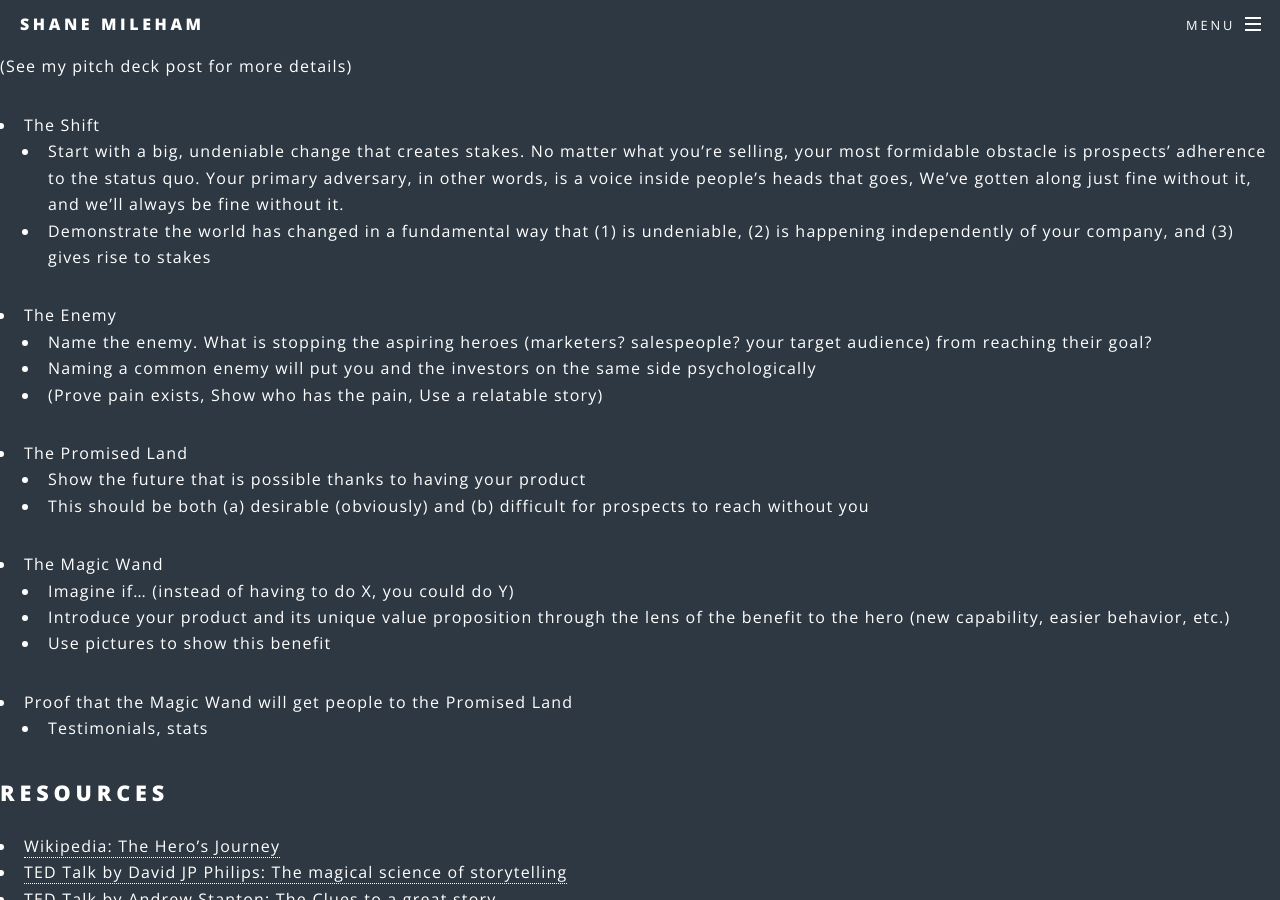
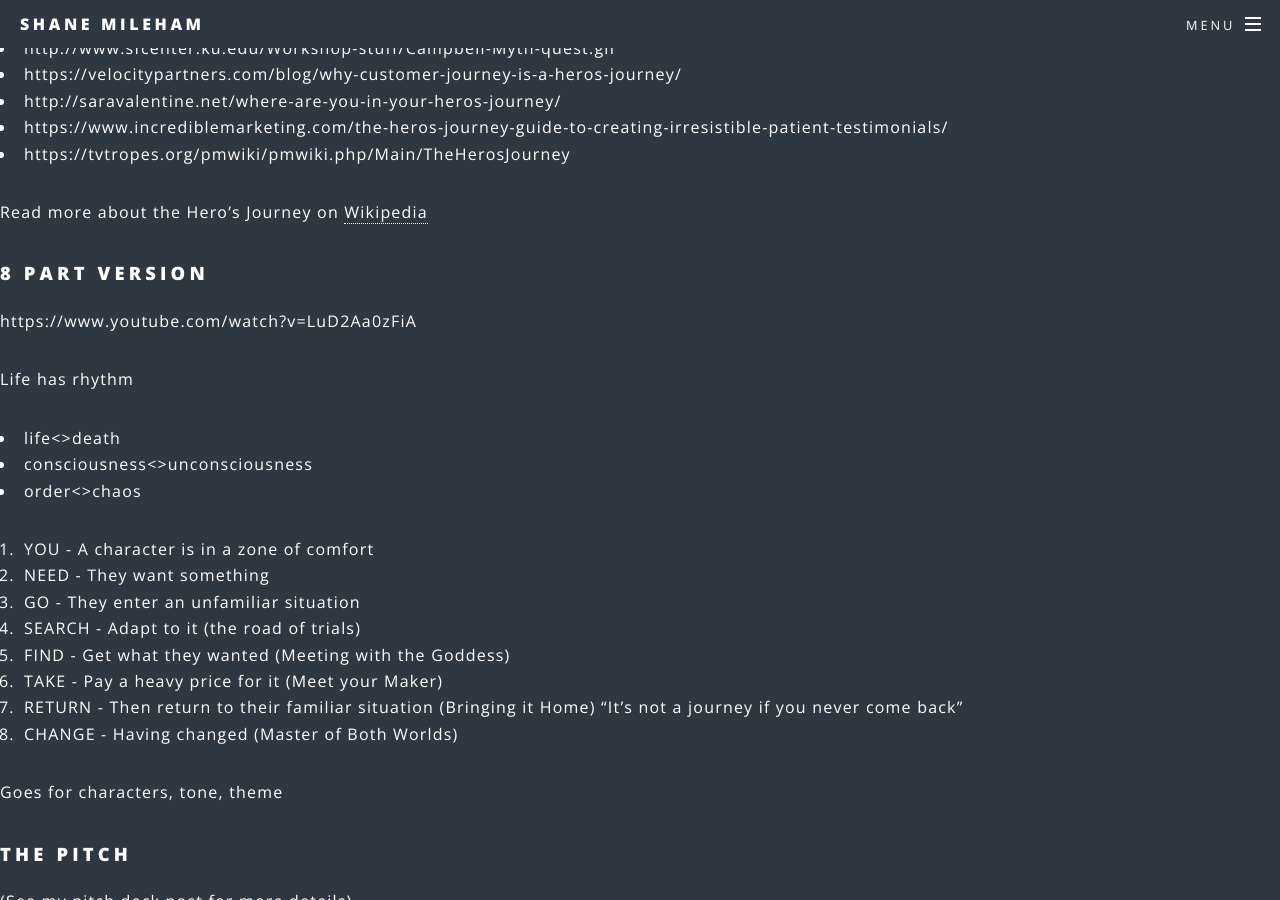
Before and after one commit to shanemileham/shanemileham.github.io, a Jekyll site: the page built from _kb/learn/storytelling.md, in a window 1280 px wide and 900 px high, scrolled down 3417 px. Built offline with Jekyll 4.4.1, drawn with Linux system fonts in a browser that asks for light colours; comment, search, counter and statistics services are not loaded; some of the changed text lies outside the part shown.

Commit message:
Added storytelling notes on 8 part hero's journey

```diff
--- a/_kb/learn/storytelling.md
+++ b/_kb/learn/storytelling.md
@@ -6,12 +6,22 @@ title: Storytelling
 
 ## Storytelling Overview
 
+"In the end we're all stories" - Dr who River
+
+
+
 - What is a story?
 - Why are you telling a story? To whom? What do they want?
 - What makes a story interesting/memorable?
 - What questions can you ask to make someone else's story memorable?
 
 “Think of a moment in which your own failures led to success in your career, or a lesson that a parent or mentor imparted,” says Sachs. “Any of these things can be interesting emotional entry points to a story.”
+
+
+Any mythology worth remembering will be global in scope. The earth is our home and humankind is our family.
+
+Myths have been around for much longer than you. Although you may make and extend stories, the ones that last have done so because they resonate and have meaning for many people, perhaps different meaning in subtle ways for each person. If you can explore the process of understanding in each person then your power and your stories can only grow.
+
 
 
 ### Notes from TED Talk by Andrew Stanton
@@ -106,6 +116,26 @@ INPUT
 Read more about the Hero's Journey on [Wikipedia](https://en.wikipedia.org/wiki/Hero%27s_journey)
 
 
+### 8 Part Version
+https://www.youtube.com/watch?v=LuD2Aa0zFiA
+
+Life has rhythm
+- life<>death
+- consciousness<>unconsciousness
+- order<>chaos
+
+
+1. YOU - A character is in a zone of comfort
+2. NEED - They want something
+3. GO - They enter an unfamiliar situation
+4. SEARCH - Adapt to it (the road of trials)
+5. FIND - Get what they wanted (Meeting with the Goddess)
+6. TAKE - Pay a heavy price for it (Meet your Maker)
+7. RETURN - Then return to their familiar situation (Bringing it Home) "It's not a journey if you never come back"
+8. CHANGE - Having changed (Master of Both Worlds)
+
+Goes for characters, tone, theme
+
 
 ### The Pitch
 (See my pitch deck post for more details)
```
